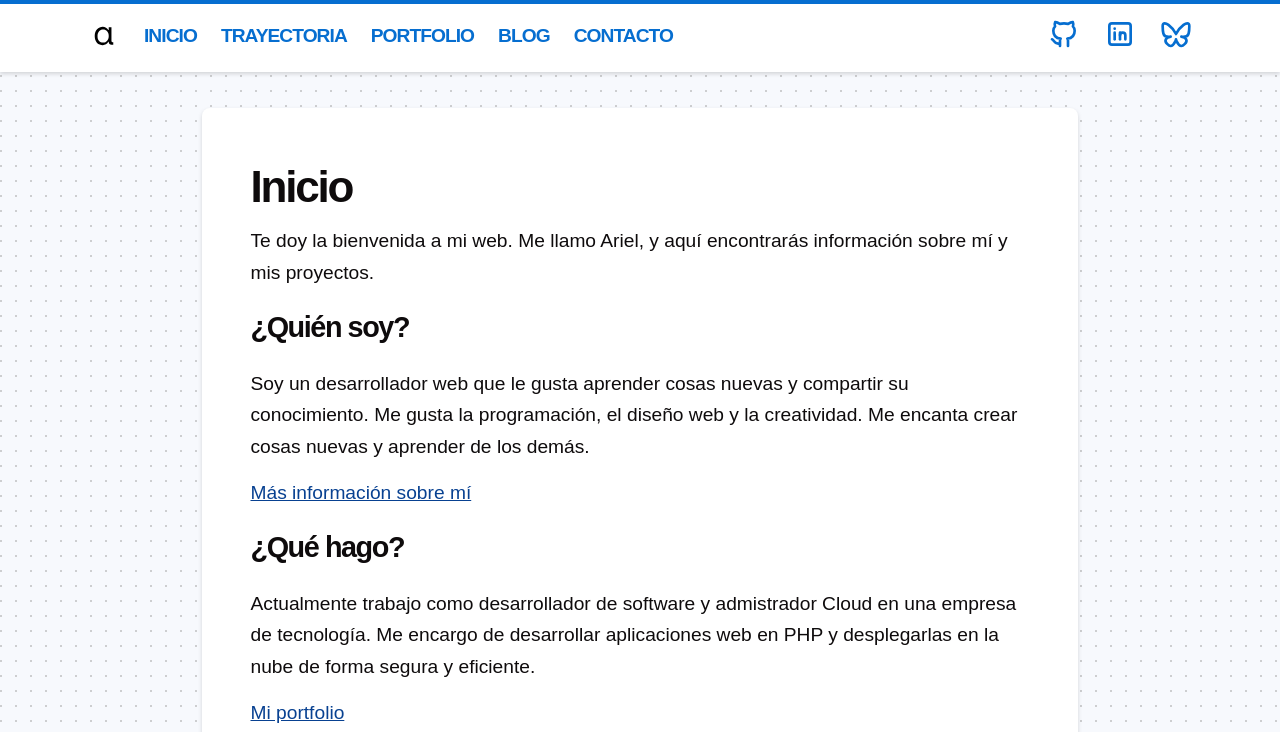
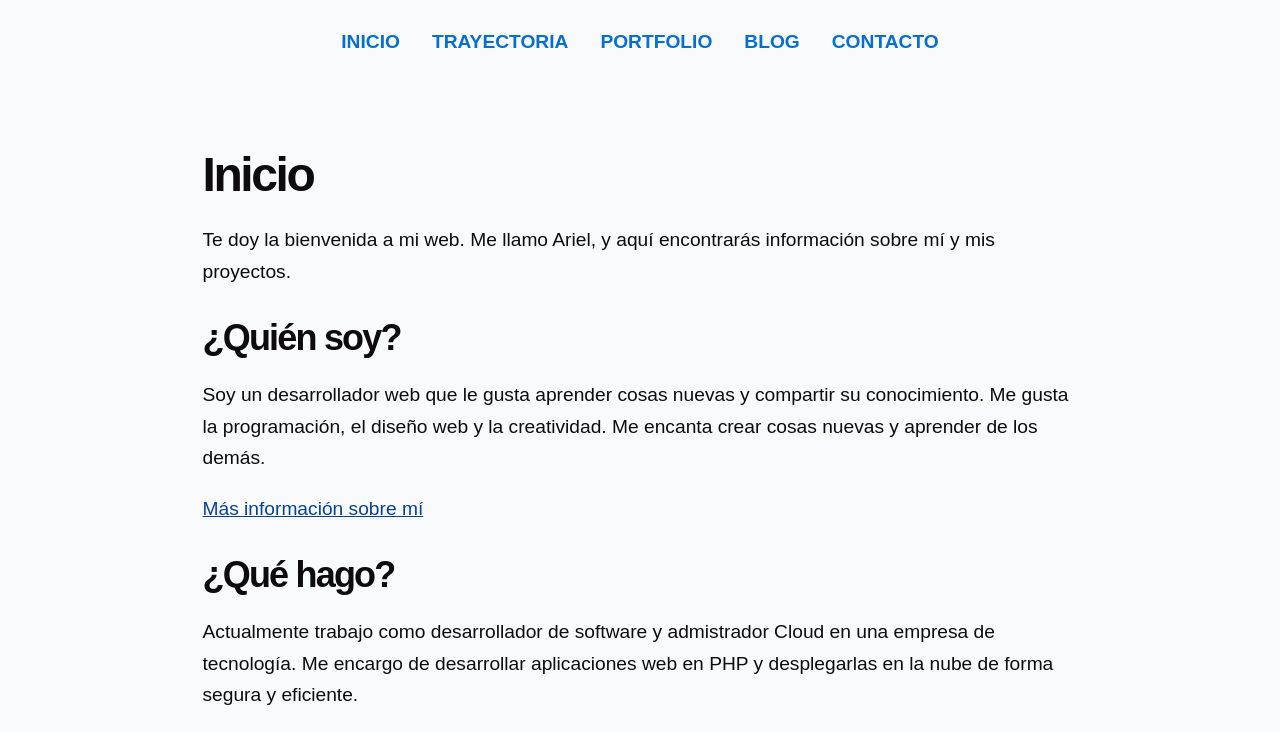
Before and after one commit to arielcostas/costasdev, an Astro site: page / in a window 1280 px wide. Shown: the top 732 px of the page. Built offline with nearby package versions, Linux system fonts and the light colour scheme; Astro itself is replaced by a stand-in of ours.

Commit message:
Give the site a cleaner look

```diff
--- a/src/layouts/Layout.astro
+++ b/src/layouts/Layout.astro
@@ -68,27 +68,8 @@
 		flex-direction: column;
 		gap: 1.5rem;
 
-		background-color: $light;
+		background-color: $background;
 		color: $dark;
-
-		background-image: radial-gradient(
-			circle at 1px 1px,
-			#a9a9a988 1px,
-			transparent 0
-		);
-		background-size: 15px 15px;
-	}
-
-	h1,
-	h2,
-	h3,
-	h4,
-	h5,
-	h6 {
-		font-family: $mainFontStack;
-		@extend %tracking-tight;
-		line-height: 1.25;
-		margin-block: 0.6em;
 	}
 
 	a {
@@ -105,10 +86,6 @@
 
 	main {
 		box-sizing: border-box;
-		margin: 0.75rem 1rem 3rem;
-		padding: 1.5rem 3rem;
-		border-radius: $floatingRadius;
-		box-shadow: $shadow;
 		margin-bottom: auto;
 
 		align-self: center;
@@ -116,7 +93,7 @@
 		max-width: 82ch;
 		font-size: 1.2rem;
 
-		background-color: $lightAlt;
+		padding-block-end: 3rem;
 
 		a {
 			color: $accentDark;
@@ -127,22 +104,12 @@
 			}
 		}
 
-		> * {
-			margin-block: 0.75em;
-		}
-
 		> p > code {
 			word-break: break-word;
 			font-family: $monoFontStack;
 
 			color: $accentDark;
 			background-color: #f6f6f6;
-		}
-
-		h1 {
-			font-size: 2.75rem;
-			line-height: 1;
-			margin-bottom: 1rem;
 		}
 
 		p.meta {
--- a/src/partials/Footer.astro
+++ b/src/partials/Footer.astro
@@ -30,5 +30,10 @@
 		a {
 			color: $accentLight;
 		}
+
+		p {
+			max-width: 82ch;
+			margin-inline: auto;
+		}
 	}
 </style>
--- a/src/partials/Header.astro
+++ b/src/partials/Header.astro
@@ -2,192 +2,35 @@
 import Favicon from "../assets/Favicon.astro";
 ---
 
-<header class="collapsed">
-	<div id="brand">
-		<button
-			id="mobile-menu"
-			type="button"
-			aria-controls="nav-pages nav-socials"
-		>
-			<svg
-				xmlns="http://www.w3.org/2000/svg"
-				width="24"
-				height="24"
-				viewBox="0 0 24 24"
-				stroke-width="2"
-				stroke="currentColor"
-				fill="none"
-				stroke-linecap="round"
-				stroke-linejoin="round"
-			>
-				<title>Hambuger menu</title>
-				<path stroke="none" d="M0 0h24v24H0z" fill="none"></path><path
-					d="M4 6l16 0"></path><path d="M4 12l16 0"></path><path
-					d="M4 18l16 0"></path>
-			</svg>
-		</button>
+<header>
 
-		<a href="/" style="line-height: 1;">
-			<Favicon />
-		</a>
-	</div>
-
-	<nav id="nav-pages">
 		<a href="/">Inicio</a>
 		<a href="/trajectory">Trayectoria</a>
 		<a href="/portfolio">Portfolio</a>
 		<a href="/blog">Blog</a>
 		<a href="/contact">Contacto</a>
-	</nav>
 
-	<nav id="nav-socials">
-		<a href="https://github.com/arielcostas" title="GitHub">
-			<svg
-				xmlns="http://www.w3.org/2000/svg"
-				class="icon icon-tabler icon-tabler-brand-github"
-				width="32"
-				height="32"
-				viewBox="0 0 24 24"
-				stroke-width="2"
-				stroke="currentColor"
-				fill="none"
-				stroke-linecap="round"
-				stroke-linejoin="round"
-			>
-				<title>GitHub logo</title>
-				<path stroke="none" d="M0 0h24v24H0z" fill="none"></path>
-				<path
-					d="M9 19c-4.3 1.4 -4.3 -2.5 -6 -3m12 5v-3.5c0 -1 .1 -1.4 -.5 -2c2.8 -.3 5.5 -1.4 5.5 -6a4.6 4.6 0 0 0 -1.3 -3.2a4.2 4.2 0 0 0 -.1 -3.2s-1.1 -.3 -3.5 1.3a12.3 12.3 0 0 0 -6.2 0c-2.4 -1.6 -3.5 -1.3 -3.5 -1.3a4.2 4.2 0 0 0 -.1 3.2a4.6 4.6 0 0 0 -1.3 3.2c0 4.6 2.7 5.7 5.5 6c-.6 .6 -.6 1.2 -.5 2v3.5"
-				></path>
-			</svg>
-		</a>
-		<a href="https://linkedin.com/in/ariel-costas" title="LinkedIn">
-			<svg
-				xmlns="http://www.w3.org/2000/svg"
-				class="icon icon-tabler icon-tabler-brand-linkedin"
-				width="32"
-				height="32"
-				viewBox="0 0 24 24"
-				stroke-width="2"
-				stroke="currentColor"
-				fill="none"
-				stroke-linecap="round"
-				stroke-linejoin="round"
-			>
-				<title>LinkedIn logo</title>
-				<path stroke="none" d="M0 0h24v24H0z" fill="none"></path>
-				<path
-					d="M4 4m0 2a2 2 0 0 1 2 -2h12a2 2 0 0 1 2 2v12a2 2 0 0 1 -2 2h-12a2 2 0 0 1 -2 -2z"
-				></path>
-				<path d="M8 11l0 5"></path>
-				<path d="M8 8l0 .01"></path>
-				<path d="M12 16l0 -5"></path>
-				<path d="M16 16v-3a2 2 0 0 0 -4 0"></path>
-			</svg>
-		</a>
-		<a href="https://bsky.app/profile/costas.dev" title="BlueSky">
-			<svg
-				xmlns="http://www.w3.org/2000/svg"
-				width="32"
-				height="32"
-				viewBox="0 0 24 24"
-				fill="none"
-				stroke="currentColor"
-				stroke-width="2"
-				stroke-linecap="round"
-				stroke-linejoin="round"
-				class="icon icon-tabler icons-tabler-outline icon-tabler-brand-bluesky"
-				><path stroke="none" d="M0 0h24v24H0z" fill="none"></path><path
-					d="M6.335 5.144c-1.654 -1.199 -4.335 -2.127 -4.335 .826c0 .59 .35 4.953 .556 5.661c.713 2.463 3.13 2.75 5.444 2.369c-4.045 .665 -4.889 3.208 -2.667 5.41c1.03 1.018 1.913 1.59 2.667 1.59c2 0 3.134 -2.769 3.5 -3.5c.333 -.667 .5 -1.167 .5 -1.5c0 .333 .167 .833 .5 1.5c.366 .731 1.5 3.5 3.5 3.5c.754 0 1.637 -.571 2.667 -1.59c2.222 -2.203 1.378 -4.746 -2.667 -5.41c2.314 .38 4.73 .094 5.444 -2.369c.206 -.708 .556 -5.072 .556 -5.661c0 -2.953 -2.68 -2.025 -4.335 -.826c-2.293 1.662 -4.76 5.048 -5.665 6.856c-.905 -1.808 -3.372 -5.194 -5.665 -6.856z"
-				></path>
-			</svg>
-		</a>
-	</nav>
 </header>
 
 <style lang="scss">
 	@import "../../styles/shared.scss";
 
 	header {
-		background-color: $lightAlt;
 		color: $accent;
-		box-shadow: $shadow;
 
 		display: flex;
-		flex-direction: column;
-		align-items: stretch;
-		justify-content: space-between;
-		gap: 0.5rem 0;
+		flex-direction: row;
+		align-items: center;
+		justify-content: center;
+		gap: 2rem;
 
-		padding: calc(1rem - 2px) 1rem 1rem 1rem;
-
-		position: relative;
-		overflow: hidden;
-
-		border-top: 4px solid $accent;
+		padding: 2rem;
 
 		a {
-			display: inline-block;
-		}
-
-		#brand {
-			display: flex;
-			flex-direction: row;
-			align-items: center;
-			gap: 1rem;
-
-			h1 {
-				font-size: 2rem;
-				margin: 0;
-				font-weight: 500;
-				line-height: 1;
-
-				a {
-					font-family: $mainFontStack;
-					color: $accent;
-					text-decoration: none;
-				}
-			}
-		}
-
-		#nav-pages {
-			display: flex;
-			flex-direction: column;
-			align-items: flex-start;
-			gap: 0.25rem;
-
-			padding-inline-start: 2.5rem;
-
-			transition: max-height 0.2s linear;
-			max-height: 100vh;
-
-			a {
-				@extend %tracking-tight;
-			}
-		}
-
-		#nav-socials {
-			align-self: center;
-
-			display: flex;
-			gap: 1.5rem;
-
-			transition: max-height 0.2s linear;
-			max-height: 100vh;
-
-			a {
-				font-size: 1.5rem;
-				transition: color 0.2s ease-in-out;
-				line-height: 1;
-			}
-		}
-
-		nav > a {
 			text-decoration: none;
 			font-weight: 700;
 			font-size: 1.2rem;
 			text-transform: uppercase;
-			letter-spacing: 0.1rem;
 			transition: color 0.2s ease-in-out,
 				border-bottom-color 0.2s ease-in-out;
 			color: $accent;
@@ -203,71 +46,15 @@ import Favicon from "../assets/Favicon.astro";
 				color: $accentDark;
 			}
 		}
-
-		button#mobile-menu {
-			display: block;
-			background-color: transparent;
-			border: none;
-			font-size: 2rem;
-			cursor: pointer;
-		}
 	}
 
 	@media (max-width: $breakpointTablet) {
-		header.collapsed {
-			gap: 0;
-
-			#nav-pages,
-			#nav-socials {
-				max-height: 0;
-				overflow: hidden;
-			}
-		}
 	}
 
 	@media (min-width: $breakpointTablet) {
-		header {
-			flex-direction: row;
-			align-items: center;
-			justify-content: space-between;
-
-			#nav-pages {
-				justify-self: start;
-				flex-direction: row;
-				gap: 1.5rem;
-				padding-inline-start: 0;
-			}
-
-			button#mobile-menu {
-				display: none;
-			}
-
-			&.collapsed {
-				#nav-pages,
-				#nav-socials {
-					display: flex;
-					max-height: unset;
-					align-self:center;
-				}
-			}
-		}
 	}
 
 	@media (min-width: $breakpointDesktop) {
-		header {
-			padding: calc(1rem - 2px) 5.5rem 1rem 5.5rem;
-			gap: 1.5rem;
-			justify-content: center;
-
-			h1 {
-				margin-bottom: 0.5rem;
-			}
-
-			#nav-socials {
-				align-self: flex-end;
-				margin-left: auto;
-			}
-		}
 	}
 </style>
 
--- a/styles/shared.scss
+++ b/styles/shared.scss
@@ -5,6 +5,8 @@ $accent: hsl(209, 94%, 42%);
 $accentLight: hsl(215, 90%, 60%);
 $accentDark: hsl(215, 90%, 30%);
 $dark: hsl(340, 13%, 5%);
+
+$background: hsl(210, 40%, 98%);
 $light: hsl(214, 64%, 98%);
 $lightAlt: hsl(0, 0%, 100%);
 
@@ -22,3 +24,31 @@ $breakpointDesktop: 1024px;
 %tracking-tight {
 	letter-spacing: -0.05em;
 }
+
+%heading {
+	font-family: $mainFontStack;
+	@extend %tracking-tight;
+	line-height: 1.25;
+	margin-block-start: 0.75em;
+	margin-block-end: 0.25em;
+}
+
+h1 {
+	@extend %heading;
+	font-size: 3rem;
+}
+
+h2 {
+	@extend %heading;
+	font-size: 2.25rem;
+}
+
+h3 {
+	@extend %heading;
+	font-size: 1.5rem;
+}
+
+h4 {
+	@extend %heading;
+	font-size: 1.25rem;
+}
```
